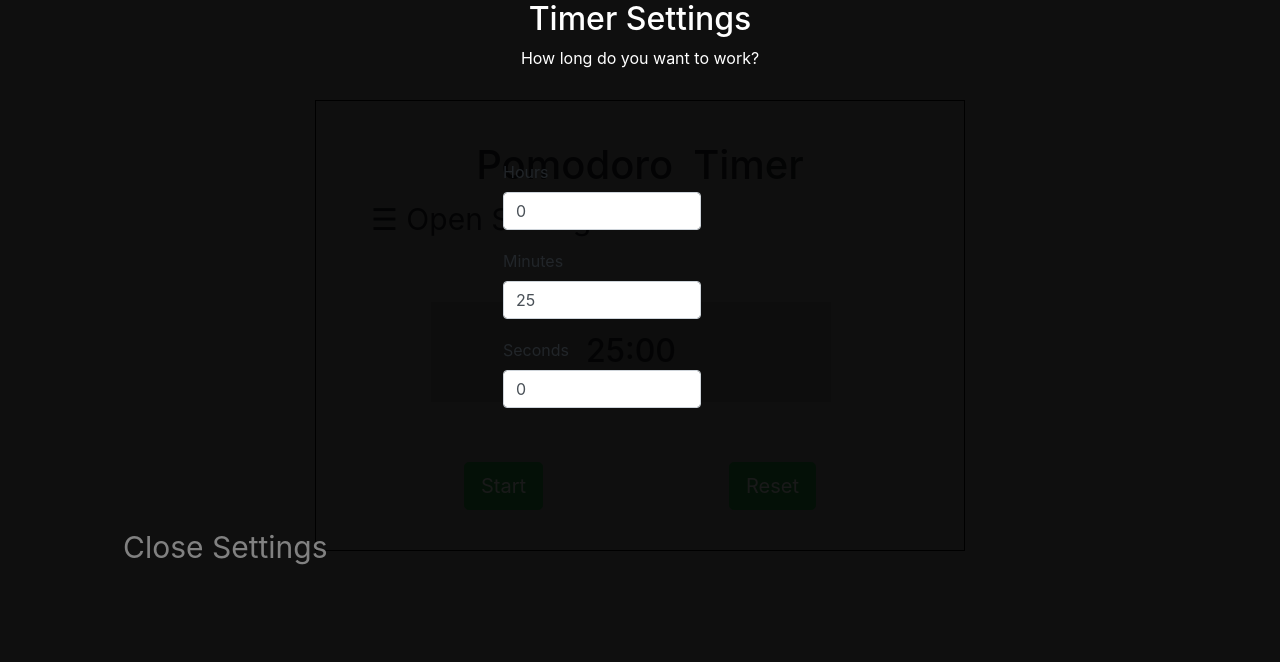
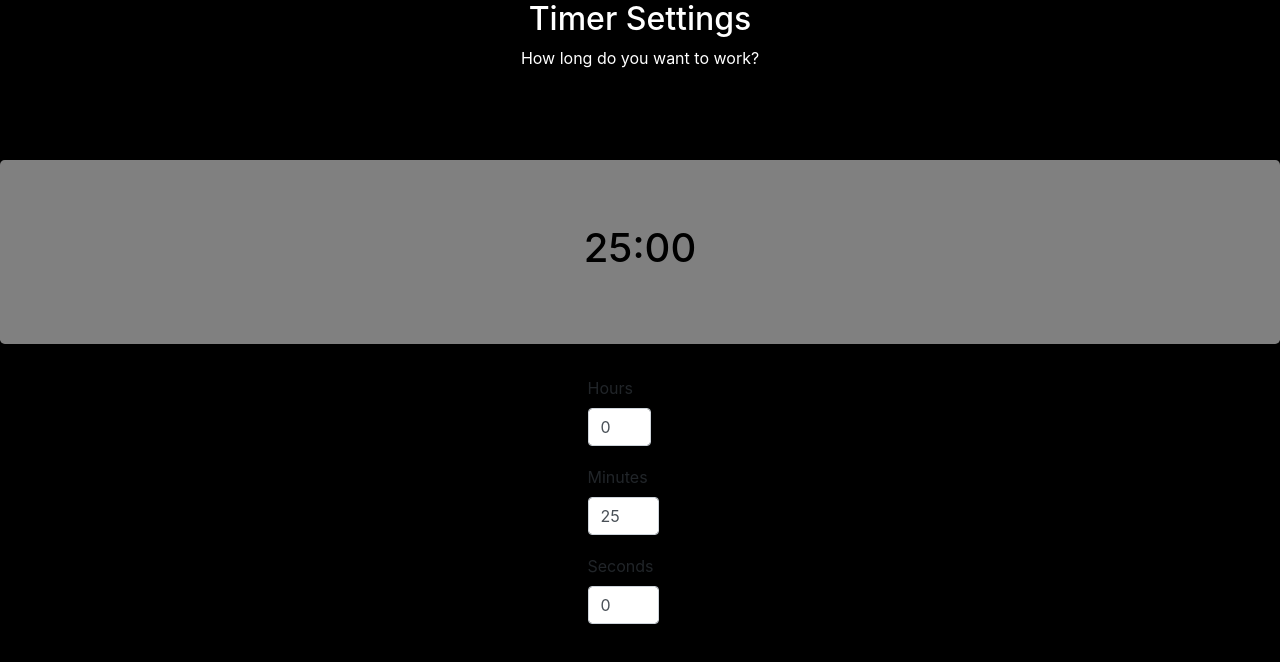
Before and after one commit to IronyOfRyan/pomov2, a React app: page / in a window 1280 px wide. Shown: the top 662 px of the page. Built offline with nearby package versions, Linux system fonts and the light colour scheme.

Commit message:
time in overlay, settings restrictions, css changes

```diff
--- a/src/component/App.css
+++ b/src/component/App.css
@@ -1,4 +1,22 @@
+html body{
+  background: #acb6e5;  /* fallback for old browsers */
+  background: -webkit-linear-gradient(to right, #86fde8, #acb6e5);  /* Chrome 10-25, Safari 5.1-6 */
+  background: linear-gradient(to right, #86fde8, #acb6e5); /* W3C, IE 10+/ Edge, Firefox 16+, Chrome 26+, Opera 12+, Safari 7+ */
+
+h1 {
+  color:black;
+}
+
+
+  }
 .app-content {
+  background: #8e9eab;  /* fallback for old browsers */
+  background: -webkit-linear-gradient(to right, #eef2f3, #8e9eab);  /* Chrome 10-25, Safari 5.1-6 */
+  background: linear-gradient(to right, #eef2f3, #8e9eab); /* W3C, IE 10+/ Edge, Firefox 16+, Chrome 26+, Opera 12+, Safari 7+ */
+  -webkit-user-select: none;  /* Chrome all / Safari all */
+  -moz-user-select: none;     /* Firefox all */
+  -ms-user-select: none;      /* IE 10+ */
+  user-select: none;          /* Likely future */
   width: 650px;
   margin-top: 100px;
   padding: 40px;
@@ -29,13 +47,6 @@
   margin-left: auto;
 }
 
-.unaryButton {
-  display: block;
-  margin-right: auto;
-  margin-left: auto;
-  margin-top: 2px;
-}
-
 .timerDisplay {
   background-color: grey;
   padding: 30px;
@@ -53,7 +64,7 @@
     top: 0;
     left: 0;
     background-color: rgb(0,0,0);
-    background-color: rgba(0,0,0, 0.9);
+    background-color: rgba(0,0,0, 1);
     overflow-x: hidden;
     transition: 0.5s;
 }
@@ -81,29 +92,10 @@
 
 .overlay .closebtn {
     position: relative;
-    top: 90px;
-    left: 115px;
+    text-align: center;
+    margin-top: 250px;
     font-size: 30px;
 }
-
-@media screen and (max-height: 450px) {
-  .overlay a {font-size: 20px}
-  .overlay .closebtn {
-    font-size: 40px;
-    top: 15px;
-    right: 35px;
-  }
-
-}
-
-@media(max-width: 0px){
-  .overlay {
-    margin: 20px 20px 0;
-    width:auto;
-  }
-}
-
-
 
 .overlay h2, .overlay p {
   color:white;
@@ -112,3 +104,7 @@
 .settingsHeader {
   margin-bottom: 90px;
 }
+
+.workSetupDisplay {
+  background-color: grey;
+}
--- a/src/component/App.js
+++ b/src/component/App.js
@@ -1,8 +1,7 @@
 import React, { Component} from "react";
 import "./App.css";
 import Timer from './timer.js';
-import {Panel} from 'react-bootstrap';
-import Test from './AppOverlay.js';
+import Panel from 'react-bootstrap/lib/Panel';
 
 
 
@@ -13,7 +12,6 @@ class App extends Component{
       <Panel>
         <Panel.Body className="app-content center-block">
           <Timer />
-
         </Panel.Body>
       </Panel>
 
--- a/src/component/AppOverlay.js
+++ b/src/component/AppOverlay.js
@@ -1,7 +1,9 @@
 import React, {Component} from 'react';
 import TimerSettings from '../view/timerSettings.js';
+import {ListGroup} from 'react-bootstrap/lib/'
+import WorkButton from '../view/timerWorkButton.js';
 
-class Test extends React.Component {
+class AppOverlay extends React.Component {
 
     constructor(props) {
         super(props);
@@ -23,7 +25,6 @@ class Test extends React.Component {
     openNav = () => {
         const style = { width : 100 + '%' };
         this.setState({ style });
-        document.body.style.backgroundColor = "rgba(0,0,0,0.4)";
 
     }
 
@@ -31,20 +32,25 @@ class Test extends React.Component {
         document.removeEventListener("click", this.closeNav);
         const style = { width : 0 };
         this.setState({ style });
-        document.body.style.backgroundColor = "#F3F3F3";
     }
 
 
     handleChange = ev => {
       const newInitTime = this.props.initTime;
 
-      if (ev.target.id === 'hours') newInitTime.subtract(newInitTime.get('hour'), 'hours').add(parseInt(ev.target.value, 10), 'hours');
-      if (ev.target.id === 'minutes') newInitTime.subtract(newInitTime.get('minutes'), 'minutes').add(parseInt(ev.target.value, 10), 'minutes');
-      if (ev.target.id === 'seconds') newInitTime.subtract(newInitTime.get('seconds'), 'seconds').add(parseInt(ev.target.value, 10), 'seconds');
+      if (ev.target.id === 'hours' && ev.target.value <= 4) newInitTime.subtract(newInitTime.get('hour'), 'hours').add(parseInt(ev.target.value, 10), 'hours');
+      if (ev.target.id === 'minutes' && ev.target.value < 60) newInitTime.subtract(newInitTime.get('minutes'), 'minutes').add(parseInt(ev.target.value, 10), 'minutes');
+      if (ev.target.id === 'seconds' && ev.target.value < 60) newInitTime.subtract(newInitTime.get('seconds'), 'seconds').add(parseInt(ev.target.value, 10), 'seconds');
 
       this.props.setInitTime(newInitTime);
     }
 
+    handleKeyPress = (event) => {
+        if (event.key == 'Enter') {
+            event.preventDefault();
+            this.closeNav();
+        }
+    }
 
 
     render() {
@@ -52,22 +58,27 @@ class Test extends React.Component {
           <div>
             <span style={{fontSize:30,cursor:"pointer"}} onClick={this.openNav}>&#9776; Open Settings</span>
             <div ref="snav" className="overlay" style={this.state.style}>
-                <div style={this.state.style} className="sidenav-container">
+                <div style={this.state.style}>
                   <div className="text-center settingsHeader">
                     <h2>Timer Settings</h2>
                     <p>How long do you want to work?</p>
                   </div>
-                <div className="list-group">
+                  <ListGroup>
+                    <WorkButton
+                      initTime={this.props.initTime}
+                    />
                     <TimerSettings
+                      enterKey={this.handleKeyPress}
                       handleChange={this.handleChange}
                       initTime={this.props.initTime}
                     />
                     {/*this.props.children*/}
-                </div>
+                  </ListGroup>
+                  {this.props.children}
                   <a
-                    href      = "javascript:void(0)"
-                    className = "closebtn"
-                    onClick   = {this.closeNav}
+                      href="javascript:void(0)"
+                      className="closebtn"
+                      onClick={this.closeNav}
                   >
                       Close Settings
                   </a>
@@ -78,4 +89,4 @@ class Test extends React.Component {
     }
 }
 
-export default Test
+export default AppOverlay
--- a/src/component/timer.js
+++ b/src/component/timer.js
@@ -4,18 +4,14 @@ import TimerHeader from '../view/timerHeader.js';
 import TimerDisplay from '../view/timerDisplay.js';
 import TimerButtons from '../view/timerButtons.js';
 import * as timerStates from '../controls/timerStates.js';
-import start from '../sounds/start.mp3';
-import pause from '../sounds/pause.mp3';
-import reset from '../sounds/stop.mp3';
-import end from '../sounds/alarm-buzzer.mp3';
-import Test from './AppOverlay.js';
+import {start, pause, reset, end} from '../sounds/sounds.js';
+import AppOverlay from './AppOverlay.js';
 
 
 class Timer extends Component{
   constructor(props){
     super(props);
     this.state = {
-      audioList: {},
       work: 25,
       break: 5,
       currentTime: moment.duration(25, 'minutes'),
@@ -24,11 +20,6 @@ class Timer extends Component{
       timerState: timerStates.INIT,
       interval: null,
     }
-
-    this.start = new Audio(start);
-    this.pause = new Audio(pause);
-    this.reset = new Audio(reset);
-    this.end = new Audio(end);
   }
 
 
@@ -60,13 +51,14 @@ class Timer extends Component{
       timerState: timerStates.RUNNING,
       interval: setInterval(this.reduceTimer, 1000)
     })
-    this.start.play();
+    start.play();
   }
 
   noZeroTimer = () => {
       if (this.state.currentTime.get('hours') === 0
         && this.state.currentTime.get('minutes') === 0
         && this.state.currentTime.get('seconds') === 0){
+        end.play()
         return;
         }
     }
@@ -75,6 +67,7 @@ class Timer extends Component{
     if (this.state.currentTime.get('hours') === 0
       && this.state.currentTime.get('minutes') === 0
       && this.state.currentTime.get('seconds') === 0){
+      clearInterval(this.state.interval)
       this.completeTimer();
       return;
       }
@@ -88,7 +81,7 @@ class Timer extends Component{
 
   pauseTimer = () => {
     if (this.state.interval) clearInterval(this.state.interval)
-    this.pause.play();
+    pause.play();
     this.setState({
       timerState: timerStates.PAUSE,
     })
@@ -103,13 +96,13 @@ class Timer extends Component{
 
   resetTimer = () => {
     clearInterval(this.state.interval)
-    this.reset.play();
+    reset.play();
     this.setState({
       currentTime: moment.duration(25, 'minutes'),
       initTime: moment.duration(25, 'minutes'),
       timerState: timerStates.INIT,
       interval: null,
-    })
+    });
   }
 
   render(){
@@ -117,17 +110,17 @@ class Timer extends Component{
     return(
       <div className="container-fluid">
         <TimerHeader />
-        <Test
-          initTime={this.state.initTime}
-          setInitTime={this.setInitTime}
-          timerState={this.state.timerState}
-        />
         <TimerDisplay currentTime={this.state.currentTime} timerState={this.state.timerState}/>
         <TimerButtons
         startTimer={this.startTimer}
         timerState={this.state.timerState}
         pauseTimer={this.pauseTimer}
         resetTimer={this.resetTimer}
+        />
+        <AppOverlay
+        initTime={this.state.initTime}
+        setInitTime={this.setInitTime}
+        timerState={this.state.timerState}
         />
       </div>
     );
--- /dev/null
+++ b/src/sounds/sounds.js
@@ -0,0 +1,10 @@
+import _start from '../sounds/start.mp3';
+import _pause from '../sounds/pause.mp3';
+import _reset from '../sounds/stop.mp3';
+import _end from '../sounds/alarm-buzzer.mp3';
+
+
+export const start = new Audio(_start);
+export const pause = new Audio(_pause);
+export const reset = new Audio(_reset);
+export const end = new Audio(_end);
--- a/src/view/timerButtons.js
+++ b/src/view/timerButtons.js
@@ -1,5 +1,5 @@
 import React from 'react';
-import {Button, ButtonToolbar} from 'react-bootstrap';
+import {Button, ButtonToolbar} from 'react-bootstrap/lib/';
 import * as timerStates from '../controls/timerStates.js';
 
 
--- a/src/view/timerDisplay.js
+++ b/src/view/timerDisplay.js
@@ -1,5 +1,5 @@
 import React from 'react';
-import {Row} from 'react-bootstrap';
+import Row from 'react-bootstrap/lib/Row';
 import * as timerStates from '../controls/timerStates.js';
 
 // Function that adds the extra 0 in when numbers are single digits
--- a/src/view/timerHeader.js
+++ b/src/view/timerHeader.js
@@ -1,5 +1,5 @@
 import React from 'react';
-import {Row} from 'react-bootstrap';
+import Row from 'react-bootstrap/lib/Row';
 
 
 const timerHeader = () => (
--- a/src/view/timerSettings.js
+++ b/src/view/timerSettings.js
@@ -14,8 +14,16 @@ const TimerSettings = (props) => {
                 id="hours"
                 className="form-control"
                 type="number"
+                max='4'
+                min='0'
+                tabIndex="0"
+                step="1"
+                onKeyDown={props.enterKey}
                 defaultValue={props.initTime.get('hours')}
                 onChange={props.handleChange}
+                onInput = {(e) =>{
+                  e.target.value = Math.max(0, parseInt(e.target.value) ).toString().slice(0,1)
+                }}
               />
             </div>
           </div>
@@ -29,10 +37,17 @@ const TimerSettings = (props) => {
               <input
                 id="minutes"
                 className="form-control"
+                max='59'
+                min='15'
                 type="number"
-
+                tabIndex="0"
+                step="1"
+                onKeyDown={props.enterKey}
                 defaultValue={props.initTime.get('minutes')}
                 onChange={props.handleChange}
+                onInput = {(e) =>{
+                  e.target.value = Math.max(0, parseInt(e.target.value) ).toString().slice(0,2)
+                }}
               />
             </div>
           </div>
@@ -47,8 +62,16 @@ const TimerSettings = (props) => {
                 id="seconds"
                 className="form-control"
                 type="number"
+                max='59'
+                min='0'
+                tabIndex="0"
+                step="1"
+                onKeyDown={props.enterKey}
                 defaultValue={props.initTime.get('seconds')}
                 onChange={props.handleChange}
+                onInput = {(e) =>{
+                  e.target.value = Math.max(0, parseInt(e.target.value) ).toString().slice(0,2)
+                }}
               />
             </div>
           </div>
--- /dev/null
+++ b/src/view/timerWorkButton.js
@@ -0,0 +1,22 @@
+import React, {Component} from 'react';
+import {Jumbotron} from 'react-bootstrap';
+
+const zeroPad = (num) => {
+    return (num < 10) ? `0${num}` : `${num}`;
+}
+
+const WorkButton = (props) => {
+
+return (
+      <Jumbotron className='text-center workSetupDisplay'>
+      {
+        (props.initTime.get('hours') < 1)
+      ? <h1> {`${props.initTime.get('minutes')}:${zeroPad(props.initTime.get('seconds'))}`} </h1>
+      : <h1> {`${props.initTime.get('hours')}:${zeroPad(props.initTime.get('minutes'))}:${zeroPad(props.initTime.get('seconds'))}`} </h1>
+      }
+      </Jumbotron>
+    );
+
+
+}
+export default WorkButton
```
Also changed, not shown: 1 other file (tests, documents, lock files or other folders). Lines whose indentation alone changed are shown as unchanged.
